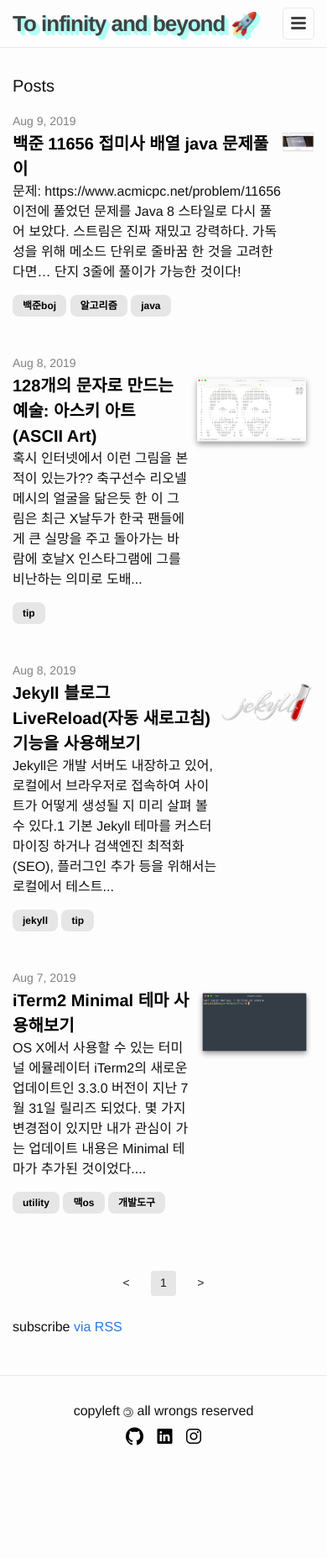
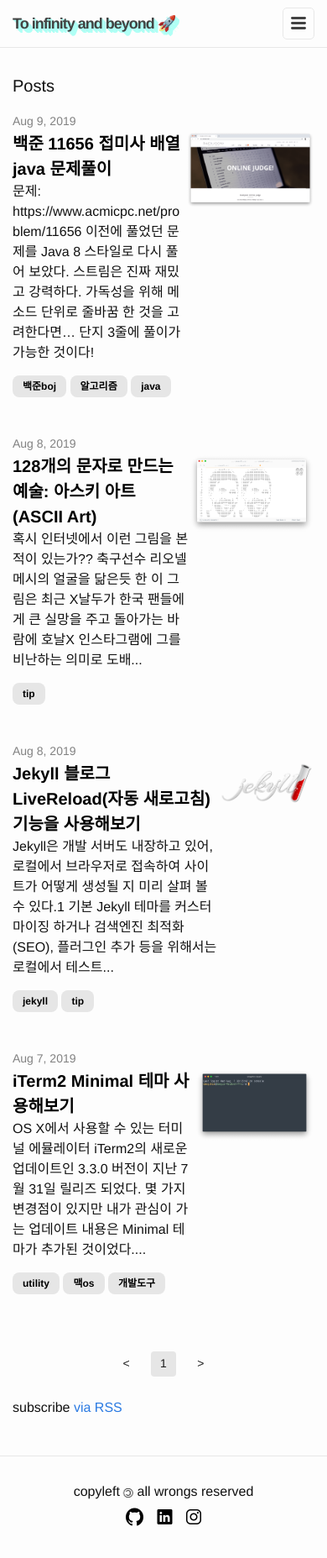
Before and after one commit to DaegiKim/daegikim.github.io, a Jekyll site: the page built from index.html, in a window 390 px wide. Shown: the whole page at 84% size. Built offline with Jekyll 4.4.1, drawn with Linux system fonts in a browser that asks for light colours; the list of posts is cut into pages by our own code; before the commit the page ends 1759 px from its top, so only the background shows below that.

Commit message:
edit header layout for mobile device
resolve #6

```diff
--- a/_sass/_layout.scss
+++ b/_sass/_layout.scss
@@ -22,6 +22,10 @@
     &,
     &:visited {
         color: $grey-color-dark;
+    }
+
+    @include media-query($on-palm) {
+        font-size: 18px;
     }
 }
 
@@ -212,6 +216,7 @@
             }
             .post-description {
                 font-size: 16px;
+                word-break: break-word;
             }
         }
         .post-image {
@@ -264,6 +269,7 @@
 /**
  * Posts
  */
+.page-content {
     .post-header {
         margin-bottom: $spacing-unit;
     }
@@ -280,7 +286,6 @@
 
     .post-content {
         margin-bottom: $spacing-unit;
-
         h2 {
             font-size: 32px;
 
@@ -305,3 +310,5 @@
             }
         }
     }
+
+}
```
Lines whose indentation alone changed are shown as unchanged.
